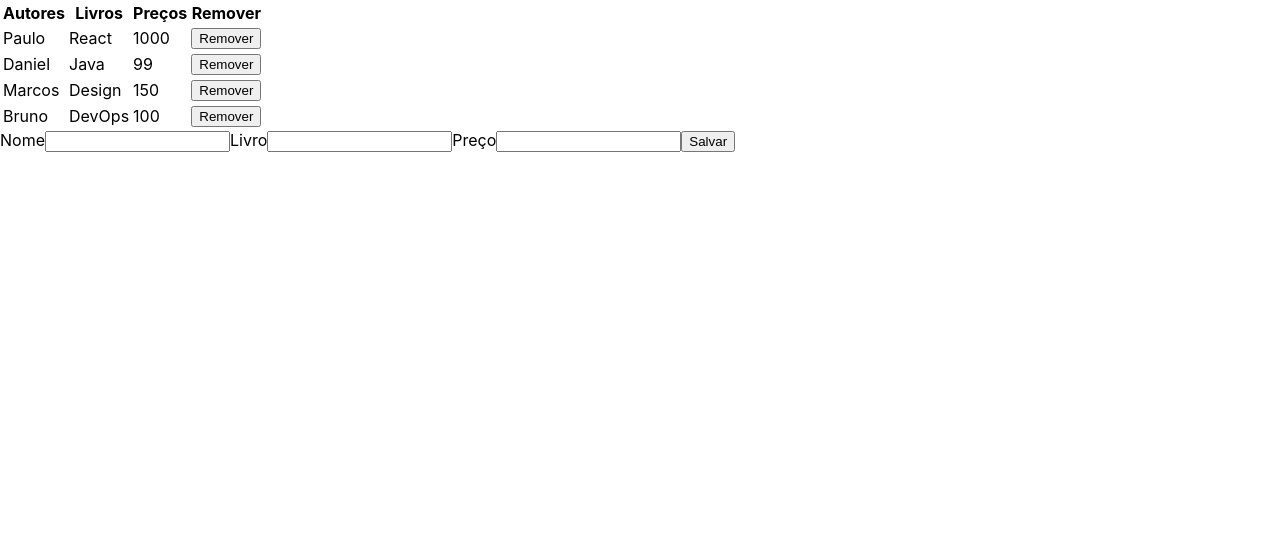
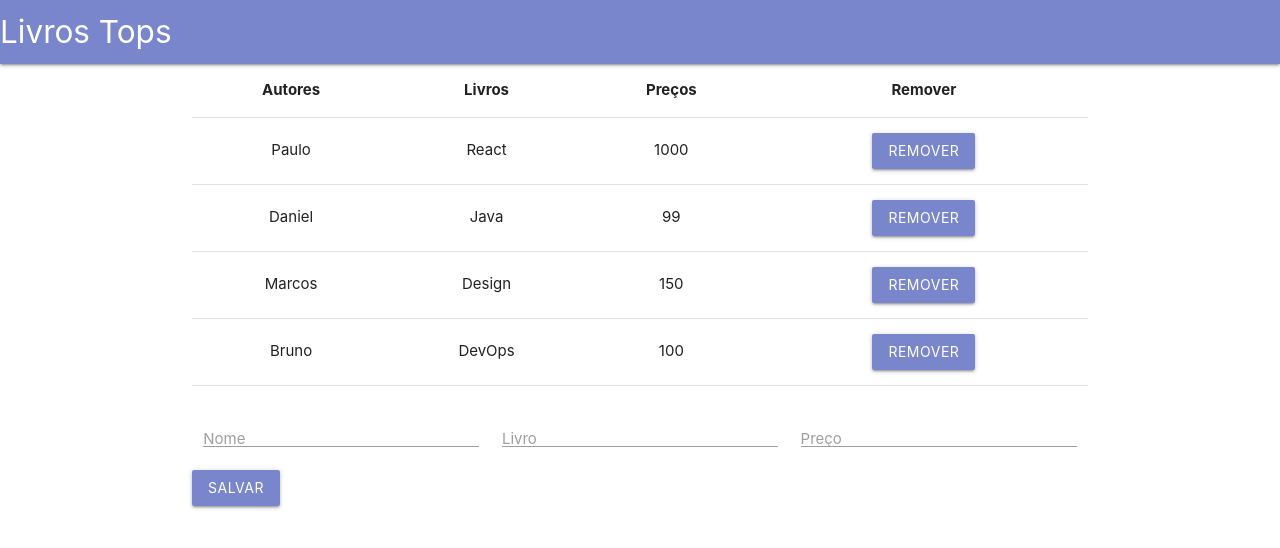
Before and after one commit to Aqandrade/react, a React (Create React App) app in the folder curso_react/: page / in a window 1280 px wide. Shown: the top 548 px of the page. Built offline with nearby package versions, Linux system fonts and the light colour scheme.

Commit message:
Estilizando aplicação com materialize

```diff
--- a/curso_react/package.json
+++ b/curso_react/package.json
@@ -6,6 +6,7 @@
     "@testing-library/jest-dom": "^4.2.4",
     "@testing-library/react": "^9.5.0",
     "@testing-library/user-event": "^7.2.1",
+    "materialize-css": "^1.0.0",
     "react": "^16.13.1",
     "react-dom": "^16.13.1",
     "react-scripts": "3.4.1"
--- a/curso_react/src/App.css
+++ b/curso_react/src/App.css
@@ -36,3 +36,7 @@
     transform: rotate(360deg);
   }
 }
+
+.mb-10{
+  margin-bottom:1em;
+}
--- a/curso_react/src/App.js
+++ b/curso_react/src/App.js
@@ -1,9 +1,14 @@
 import React, { Component, Fragment } from 'react';
+
+import '../node_modules/materialize-css/dist/css/materialize.min.css';
+
 import './App.css';
 
 import Tabela from './Tabela';
 
 import Formulario from './Formulario';
+
+import Header from './Header';
 
 class App extends Component{
 
@@ -51,9 +56,11 @@ class App extends Component{
   render(){
     return (
       <Fragment>
-
-        <Tabela autores={ this.state.autores } removeAutor = { this.removeAutor } />
-        <Formulario escutadorSubmit={ this.escutadorSubmit }/>
+        <Header />
+        <div className="container mb-10">
+          <Tabela autores={ this.state.autores } removeAutor = { this.removeAutor } />
+          <Formulario escutadorSubmit={ this.escutadorSubmit }/>
+        </div>
 
       </ Fragment>
 
--- a/curso_react/src/Formulario.js
+++ b/curso_react/src/Formulario.js
@@ -30,7 +30,9 @@ class Formulario extends Component {
     render(){
         return(
             <form>
-                <label htmlFor="nome">Nome</label>
+                <div className="row">
+                    <div className="input-field col s4">
+                        <label className="input-field" htmlFor="nome">Nome</label>
                         <input
                             id="nome"
                             type="text"
@@ -38,8 +40,10 @@ class Formulario extends Component {
                             value={this.state.nome}
                             onChange={this.escutadorDeInput}
                             />
+                    </div>
 
-                <label htmlFor="livro">Livro</label>
+                    <div className="input-field col s4">
+                        <label className="input-field" htmlFor="livro">Livro</label>
                         <input
                             id="livro"
                             type="text"
@@ -47,9 +51,10 @@ class Formulario extends Component {
                             value={this.state.livro}
                             onChange={this.escutadorDeInput}
                             />
+                    </div>
 
-
-                <label htmlFor="preco">Preço</label>
+                    <div className="input-field col s4">
+                        <label className="input-field" htmlFor="preco">Preço</label>
                         <input
                             id="preco"
                             type="text"
@@ -57,9 +62,11 @@ class Formulario extends Component {
                             value={this.state.preco}
                             onChange={this.escutadorDeInput}
                             />
+                    </div>
 
-                <button onClick={this.submitFormulario} type="button">Salvar
+                    <button className="waves-effect waves-light btn indigo lighten-2" onClick={this.submitFormulario} type="button">Salvar
                     </button>
+                </div>
             </form>
         );
     }
--- /dev/null
+++ b/curso_react/src/Header.js
@@ -0,0 +1,20 @@
+import React, { Component } from 'react';
+
+class Header extends Component {
+    render(){
+        return(
+            <nav>
+                <div className="nav-wrapper indigo lighten-2">
+                    <a href="#" className="brand-logo">Livros Tops</a>
+                    <ul id="nav-mobile" className="right">
+                        <li><a href="#"></a></li>
+                        <li><a href="#"></a></li>
+                        <li><a href="#"></a></li>
+                    </ul>
+                </div>
+            </nav>
+        );
+    }
+}
+
+export default Header;
--- a/curso_react/src/Tabela.js
+++ b/curso_react/src/Tabela.js
@@ -23,7 +23,7 @@ const TableBody = props => {
                 <td> {autor.livro} </td>
                 <td> {autor.preco} </td>
                 <td>
-                    <button onClick={ () => props.removeAutor(index) } >Remover</button>
+                    <button onClick={ () => props.removeAutor(index) } className="waves-effect waves-light btn indigo lighten-2" >Remover</button>
                 </td>
             </tr>
         )
@@ -42,7 +42,7 @@ class Tabela extends Component {
         const { autores, removeAutor } = this.props;
 
         return(
-            <table>
+            <table className="centered highlight">
                 <TableHead />
                 <TableBody autores={ autores } removeAutor = { removeAutor } />
             </table>
```
Also changed, not shown: 1 other file (tests, documents, lock files or other folders). Lines whose indentation alone changed are shown as unchanged.
